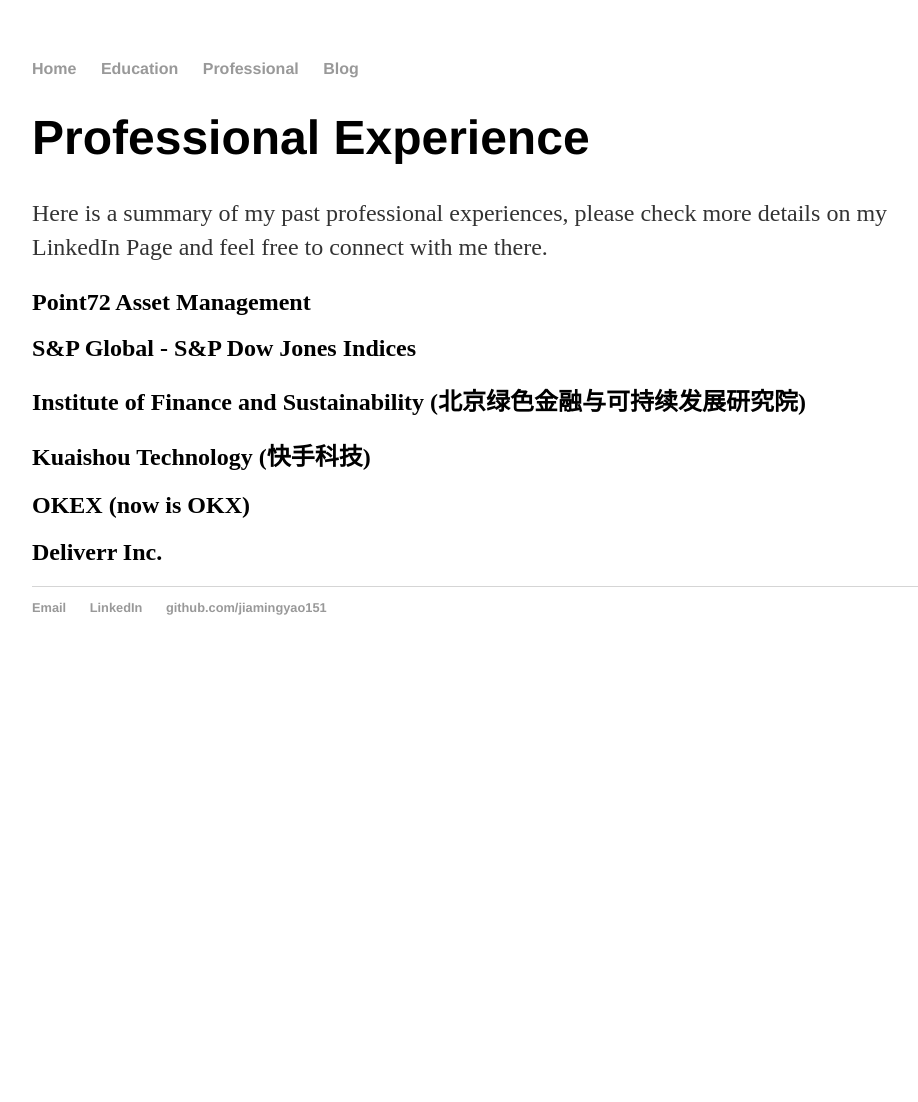
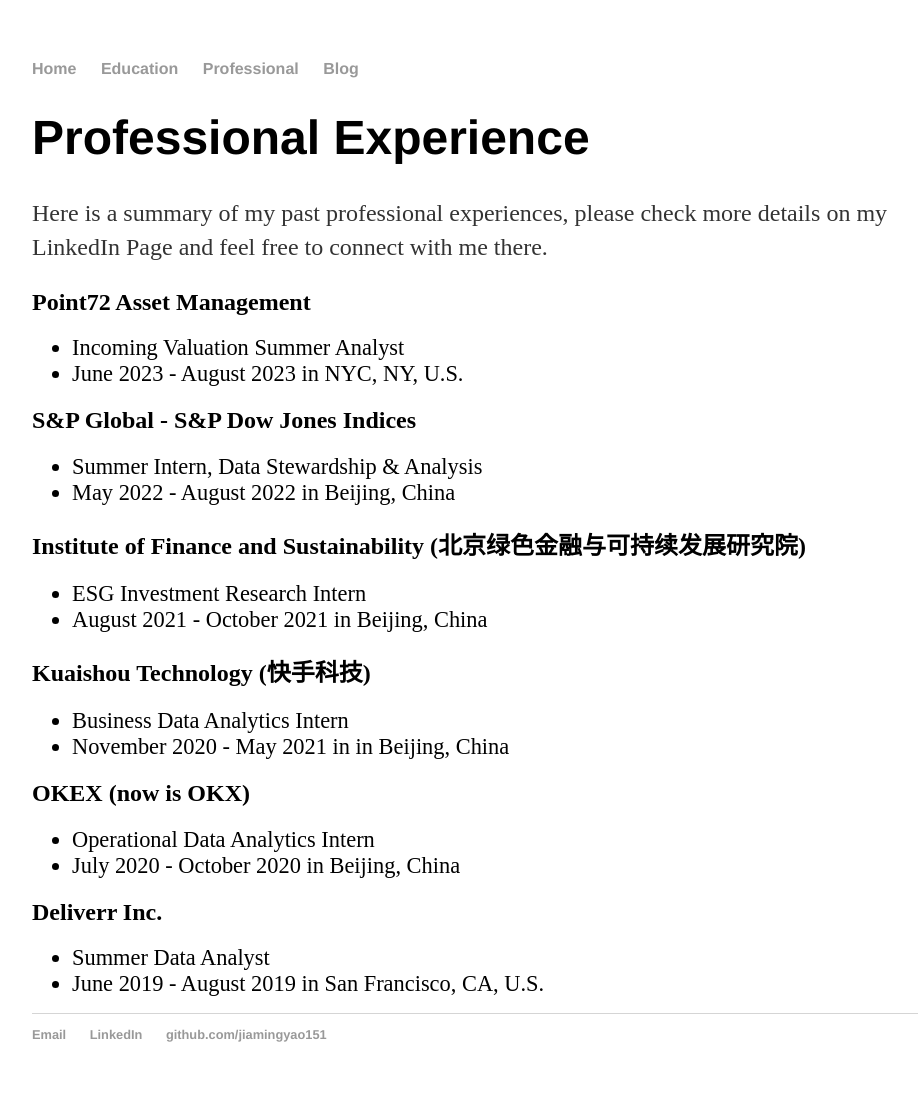
Before and after one commit to jiamingyao151/jiamingyao151.github.io, a Jekyll site: the page built from professional/index.html, in a window 1280 px wide. Shown: the whole page, without its empty margins (160-1078 px from the left). Built offline with Jekyll 4.4.1, drawn with Linux system fonts in a browser that asks for light colours; before the commit the page ends 900 px from its top, so only the background shows below that.

Commit message:
Update index.html

```diff
--- a/professional/index.html
+++ b/professional/index.html
@@ -8,11 +8,40 @@
 	<p>Here is a summary of my past professional experiences, please check more details on my LinkedIn Page and feel free to connect with me there.</p>
 
 	<h2>Point72 Asset Management</h2>
+	<ul>
+		<li style="font-size:140%;">Incoming Valuation Summer Analyst</li>
+		<li style="font-size:140%;">June 2023 - August 2023 in NYC, NY, U.S.</li>
+	</ul>
+
 	<h2>S&P Global - S&P Dow Jones Indices</h2>
+	<ul>
+		<li style="font-size:140%;">Summer Intern, Data Stewardship & Analysis</li>
+		<li style="font-size:140%;">May 2022 - August 2022 in Beijing, China</li>
+	</ul>
+
 	<h2>Institute of Finance and Sustainability (北京绿色金融与可持续发展研究院)</h2>
+	<ul>
+		<li style="font-size:140%;">ESG Investment Research Intern</li>
+		<li style="font-size:140%;">August 2021 - October 2021 in Beijing, China</li>
+	</ul>
+
 	<h2>Kuaishou Technology (快手科技)</h2>
+	<ul>
+		<li style="font-size:140%;">Business Data Analytics Intern</li>
+		<li style="font-size:140%;">November 2020 - May 2021 in in Beijing, China</li>
+	</ul>
+
 	<h2>OKEX (now is OKX)</h2>
+	<ul>
+		<li style="font-size:140%;">Operational Data Analytics Intern</li>
+		<li style="font-size:140%;">July 2020 - October 2020 in Beijing, China</li>
+	</ul>
+
 	<h2>Deliverr Inc.</h2>
+	<ul>
+		<li style="font-size:140%;">Summer Data Analyst</li>
+		<li style="font-size:140%;">June 2019 - August 2019 in San Francisco, CA, U.S.</li>
+	</ul>
 
 
 </div>
```
